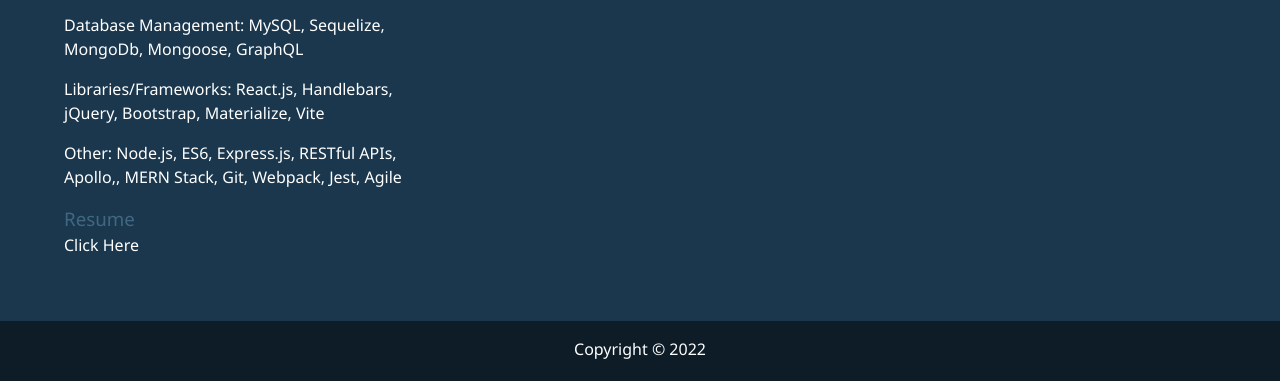
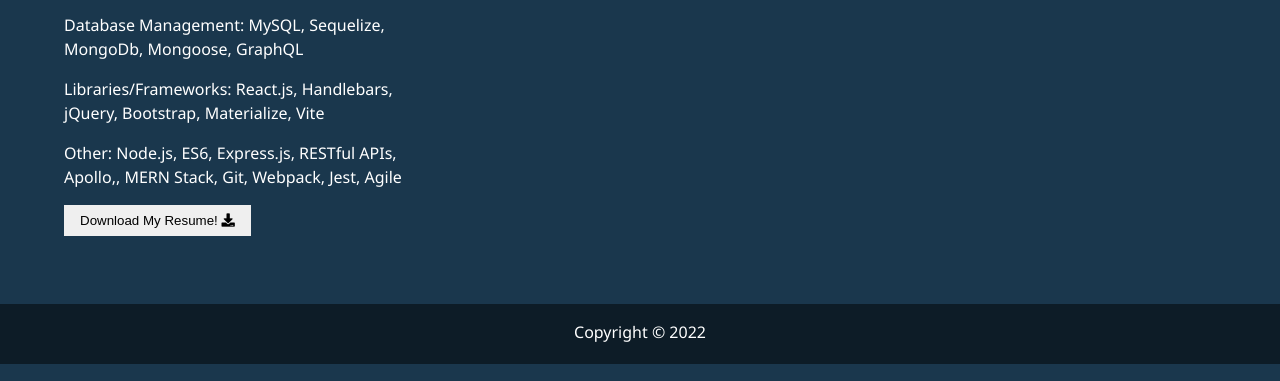
Before and after one commit to EEdouard28/evince_modern_portfolio, a website: page about.html in a window 1280 px wide. Shown: the part 1088-1469 px from the top of the page. Drawn offline with Linux system fonts and the light colour scheme.

Commit message:
resume link added

```diff
--- a/about.html
+++ b/about.html
@@ -94,12 +94,13 @@
     </div>
 
     <div class="resume">
-        <h3 class="text-secondary">Resume</h3>
-        <!-- <span class="text-secondary fa fa-download resume"></span> -->
-        <a  fa fa-download href="https://docs.google.com/document/d/e/2PACX-1vTelZ337NpmjGci-9HnrM8BfScRTLeJKT29PuZ8SYBMpGkpUKcR4tfq4__dqfY_PUhgnQtPWfsZOozS/pub">Click Here</a>
+        <a href="./media/Evince Edouard Resume.pdf" target="_blank" rel="nopener noreferrer" class="resumeLink">
+        <button class="btn" id="aboutResumeBtn" type="submit">Download My Resume!
+        <i class="fa fa-download resume">
+        </i>
+    </button>
+        </a>
     </div>
-
-</div>
 
 </main>
 <footer id="main-footer">
```
